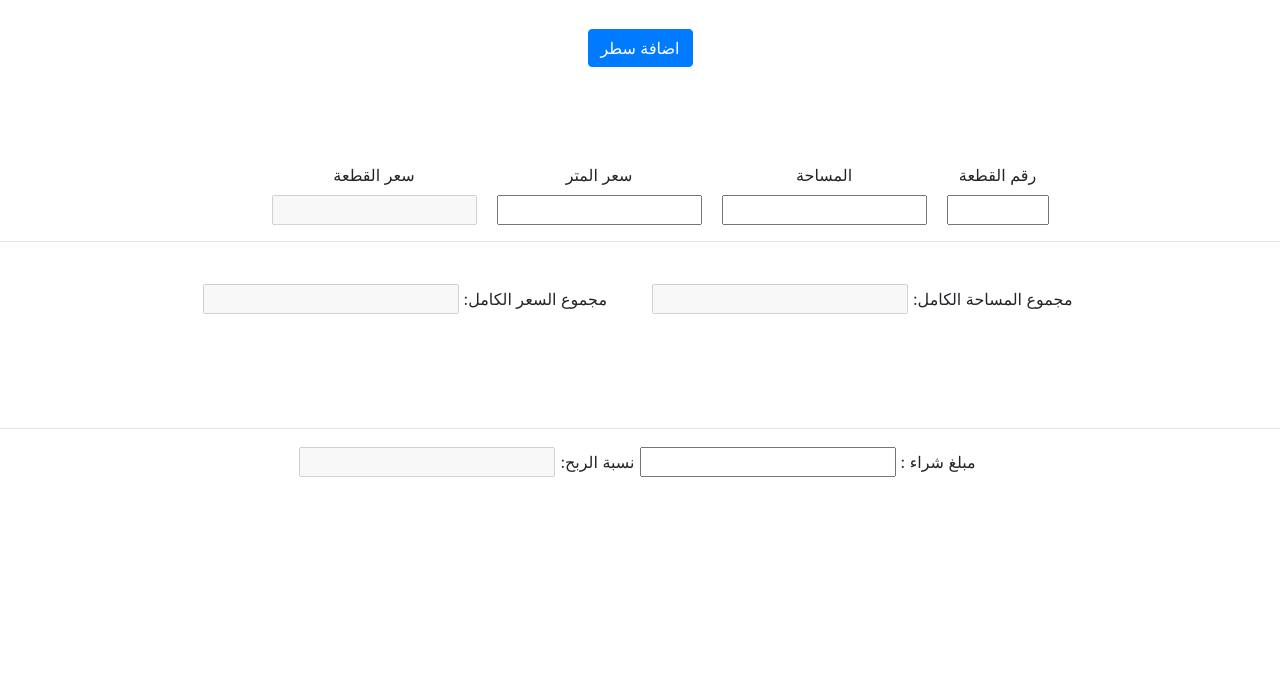
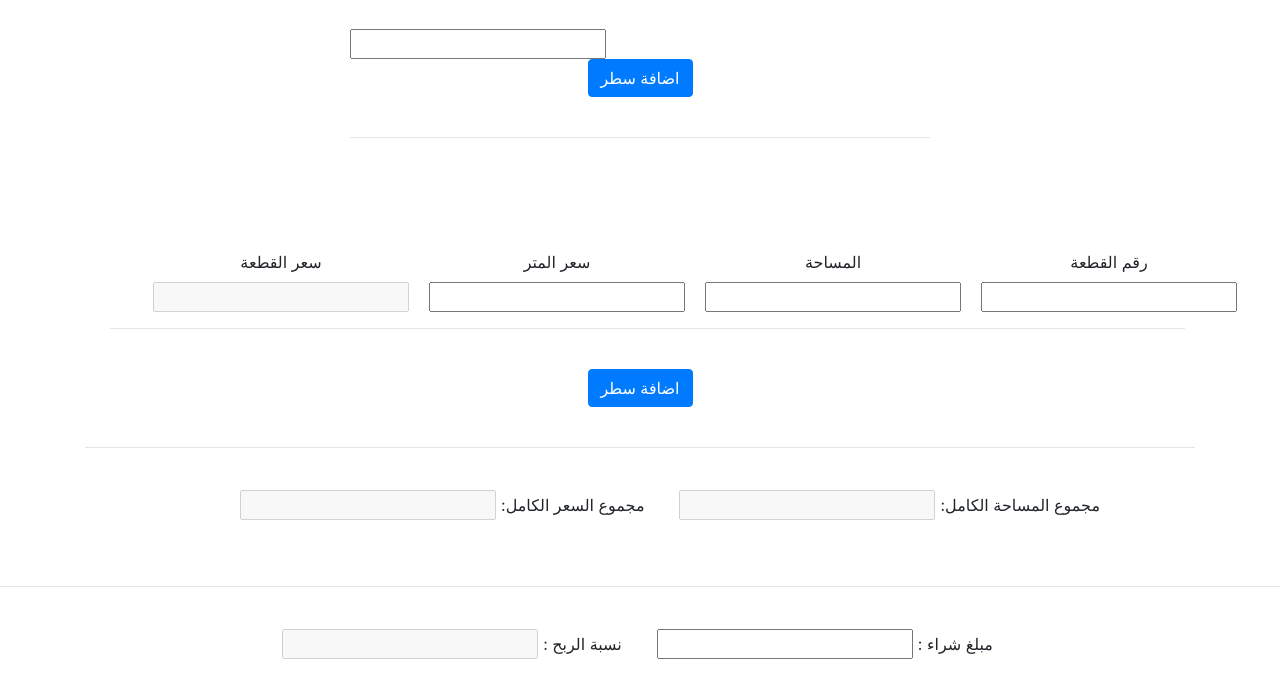
Before and after one commit to Abdulmohseng/Land-Managment-System-github, a plain HTML site: page index.html in a window 1280 px wide. Shown: the part 203-900 px from the top of the page. Before the commit the page ends 800 px from the top, so only its background shows below. Drawn offline with Linux system fonts and the light colour scheme.

Commit message:
Update index.html

```diff
--- a/index.html
+++ b/index.html
@@ -3,7 +3,7 @@
 <head>
     <meta charset="UTF-8">
     <meta name="viewport" content="width=device-width, initial-scale=1.0">
-    <title>Try2</title>
+    <title>Land System</title>
 
     <link href="bootstrap/css/bootstrap.min.css" rel="stylesheet">
     <script>
@@ -12,18 +12,27 @@
             number_of_fixed_price++;
             var obj = document.getElementById('main');
             var row = document.createElement("div");
-            row.innerHTML = '<div class="reverse" id="fields"><div style="float: rgiht; margin-left: 20px;"><label for="name1">رقم القطعة</label><input type="text" name="name" id="name1"></div><div style="float: right; margin-left: 20px; "><label for="area1">المساحة</label><input type="text" name="area" id="area'+number_of_fixed_price+'" onblur="calcPrice()"></div><div style="float: right; margin-left: 20px;"><label for="price_per_meter1">سعر المتر</label><input type="text" name="price_per_meter" id="price_per_meter'+number_of_fixed_price+'" onblur="calcPrice()"></div><div style="float: right; margin-left: 20px;"><label for="price_after1">سعر القطعة</label><input type="text" name="price_after" id="price_after'+number_of_fixed_price+'" disabled></div></div><hr>';
+            row.innerHTML = '<div id="fields'+number_of_fixed_price+'""><div class="reverse"><div style="float: right; margin-left: 20px;"><label for="name1">رقم القطعة</label><input type="text" name="name" id="name1"></div><div style="float: right; margin-left: 20px; "><label for="area1">المساحة</label><input type="text" name="area" id="area'+number_of_fixed_price+'" onblur="calcPrice()"></div><div style="float: right; margin-left: 20px;"><label for="price_per_meter1">سعر المتر</label><input type="text" name="price_per_meter" id="price_per_meter'+number_of_fixed_price+'" onblur="calcPrice()"></div><div style="float: right; margin-left: 20px;"><label for="price_after1">سعر القطعة</label><input type="text" name="price_after" id="price_after'+number_of_fixed_price+'" disabled></div><div style="padding-top: 30px;"></div><div style="float: right; margin-left: 20px; padding-top: 30px;""><button class="btn btn-danger btn-sm" id="but1" value="fields'+number_of_fixed_price+'" onclick="deleteRow(this.value)">حذف</button></div></div><div class="container"><hr></div></div>';
             obj.appendChild(row);
         }
 
+        function addInputs(){
+          var inputs = document.getElementById('addInputs').value;
+          for(var i = 0; i < inputs; i++){
+            addFields();
+          }
+        }
+
         function calcPrice(){
-
-            for(var i = 1; 1 <= number_of_fixed_price; i++){
-                var num1 = document.getElementById('area'+i).value;
-                var num2 = document.getElementById('price_per_meter'+i).value;
+            var arr_area = document.getElementsByName('area');
+            var arr_price = document.getElementsByName('price_per_meter');
+            var arr_price_after = document.getElementsByName('price_after');
+            for(var i = 0; i < arr_area.length; i++){
+                var num1 = parseFloat(arr_area[i].value);
+                var num2 = parseFloat(arr_price[i].value);
                 var product = num1 * num2;
                 product = Math.round((product + Number.EPSILON) * 100) / 100
-                document.getElementById('price_after'+i).value = product;
+                arr_price_after[i].value = product;
                 totalPrice();
                 totalArea();
             }
@@ -64,6 +73,14 @@
           var profit = (sell_price - (buy_price * total_area))/(buy_price * total_area) * 100;
           profit = Math.round((profit + Number.EPSILON) * 100) / 100
           document.getElementById('profit_margin').value = profit+"%";
+        }
+
+        function deleteRow(div){
+          //var x = document.getElementById(div).value;
+          document.getElementById(div).innerHTML = "";
+          //item.parentNode.removeChild(item);
+          calcPrice();
+
         }
     </script>
     <style>
@@ -119,6 +136,7 @@
             justify-content: center;
             flex-direction: row-reverse;
             margin-left: 20px;
+
         }
 
 
@@ -159,59 +177,78 @@
       <section class="jumbotron text-center">
         <div class="container">
             <h1>حساب قيمة الاراضي</h1><br>
-            <button class="btn btn-primary" onclick="addFields()">اضافة سطر</button>
+            <div class="container text-center">
+
+              <input id="addInputs" type="text">
+              <button class="btn btn-primary" onclick="addInputs()">اضافة سطر</button><br><br><hr>
+
+
+            </div>
         </div>
       </section>
     <div id="main">
-        <div class="reverse" id="fields">
-
-            <div style="float: rgiht; margin-left: 20px;">
+        <div  id="fields1" style="padding-left: 50px;">
+          <div class="reverse">
+            <div style="float: right; margin-left: 20px;">
                 <label for="name1">رقم القطعة</label>
-                <input type="text" name="name" id="name1" size="5" maxlength="3">
+                <input type="text" name="name" id="name1">
             </div>
 
             <div style="float: right; margin-left: 20px; ">
                 <label for="area1">المساحة</label>
-                <input type="text" name="area" id="area1" size="15" onblur="calcPrice()">
+                <input type="text" name="area" id="area1" onblur="calcPrice()">
             </div>
 
             <div style="float: right; margin-left: 20px;">
                 <label for="price_per_meter1">سعر المتر</label>
-                <input type="text" name="price_per_meter" id="price_per_meter1" size="15" onblur="calcPrice()">
+                <input type="text" name="price_per_meter" id="price_per_meter1" onblur="calcPrice()">
             </div>
 
             <div style="float: right; margin-left: 20px;">
                 <label for="price_after1">سعر القطعة</label>
-                <input type="text" name="price_after" id="price_after1" size="15" disabled>
+                <input type="text" name="price_after" id="price_after1" disabled>
             </div>
+            <div style="float: right; margin-left: 20px; padding-top: 30px;">
+              <button style="display: none;" class="btn btn-danger btn-sm" id="but1" value="fields1" onclick="deleteRow(this.value)">Delete</button>
+            </div>
+          </div>
 
-            </div>
-        <hr>
+
+          <div class="container" style="padding-right: 50px;">
+          <hr>
+          </div>
+
+
+
+          </div>
     </div>
 
 
       <br>
-
-      <div class="container" style="justify-content: center; align-items: center; display: flex; flex-direction: row-reverse;">
+      <div class="container text-center">
+        <button class="btn btn-primary"  onclick="addFields()">اضافة سطر</button><br><br><hr>
+      </div>
+      <br>
+      <div class="container" style="justify-content: center; align-items: center; display: flex; flex-direction: row-reverse; padding-left: 80px;">
         <label for="area_total" style="display: inline-block; margin: 5px;"> :مجموع المساحة الكامل  </label>
-        <input id="area_total"  style=" margin-left: 40px;" disabled>
+        <input id="area_total"  style=" margin-left: 30px; " disabled>
 
         <label for="price_total" style="display: inline-block; margin: 5px;"> :مجموع السعر الكامل  </label>
         <input id="price_total" disabled>
 
       </div>
-      <br><br><br><br><hr>
+      <br><br><hr><br>
       <div class="container" style="justify-content: center; align-items: center; display: flex; flex-direction: row-reverse;">
 
 
 
         <label for="purchase_price" style="display: inline-block; margin: 5px;"> : مبلغ شراء</label>
-        <input type="text" id="purchase_price" onblur="profitMargin()"><br>
-        <label for="profit_margin" style="display: inline-block; margin: 5px;"> :نسبة الربح </label>
+        <input type="text" id="purchase_price" style=" margin-left: 30px; " onblur="profitMargin()"><br>
+        <label for="profit_margin" style="display: inline-block; margin: 5px;"> : نسبة الربح </label>
         <input id="profit_margin" disabled>
 
       </div>
-
+      <br><br><br><br><br><br><br><br><br><br><br><br><br><br><br>
 
 
 
```
